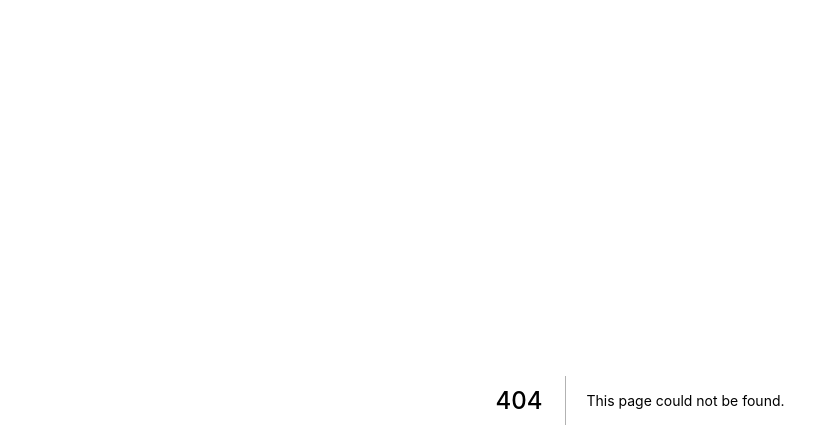
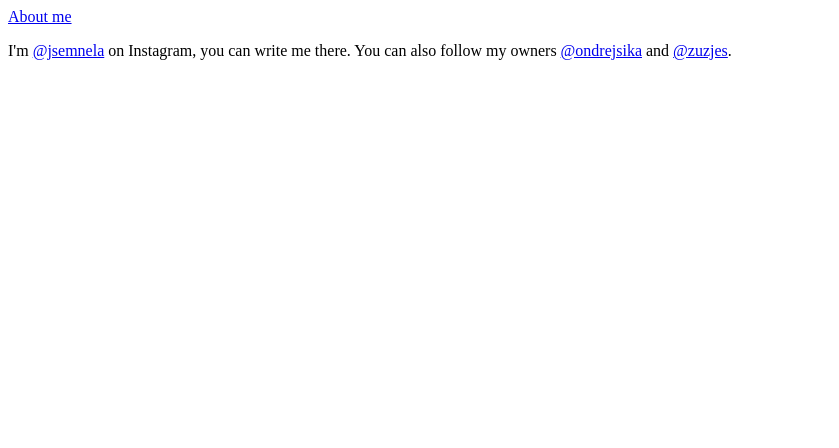
Before and after one commit to EffkaRH/React-training, a Next.js app: page /contact in a window 1280 px wide. Before the commit this address had no page. Shown: the top 448 px of the page, without its empty margins (0-839 px from the left). Built offline with nearby package versions, Linux system fonts and the light colour scheme.

Commit message:
Add link

```diff
--- /dev/null
+++ b/pages/contact.tsx
@@ -0,0 +1,21 @@
+import Head from "next/head";
+import Link from "next/link";
+
+export default () => {
+  return (
+    <>
+      <Head>
+        <title>Contact me</title>
+      </Head>
+      <Link href="/">
+        <a>About me</a>
+      </Link>
+      <p>
+        I'm <a href="https://instagram.com/jsemnela">@jsemnela</a> on Instagram,
+        you can write me there. You can also follow my owners{" "}
+        <a href="https://instagram.com/ondrejsika">@ondrejsika</a> and{" "}
+        <a href="https://instagram.com/zuzjes">@zuzjes</a>.
+      </p>
+    </>
+  );
+};
```
